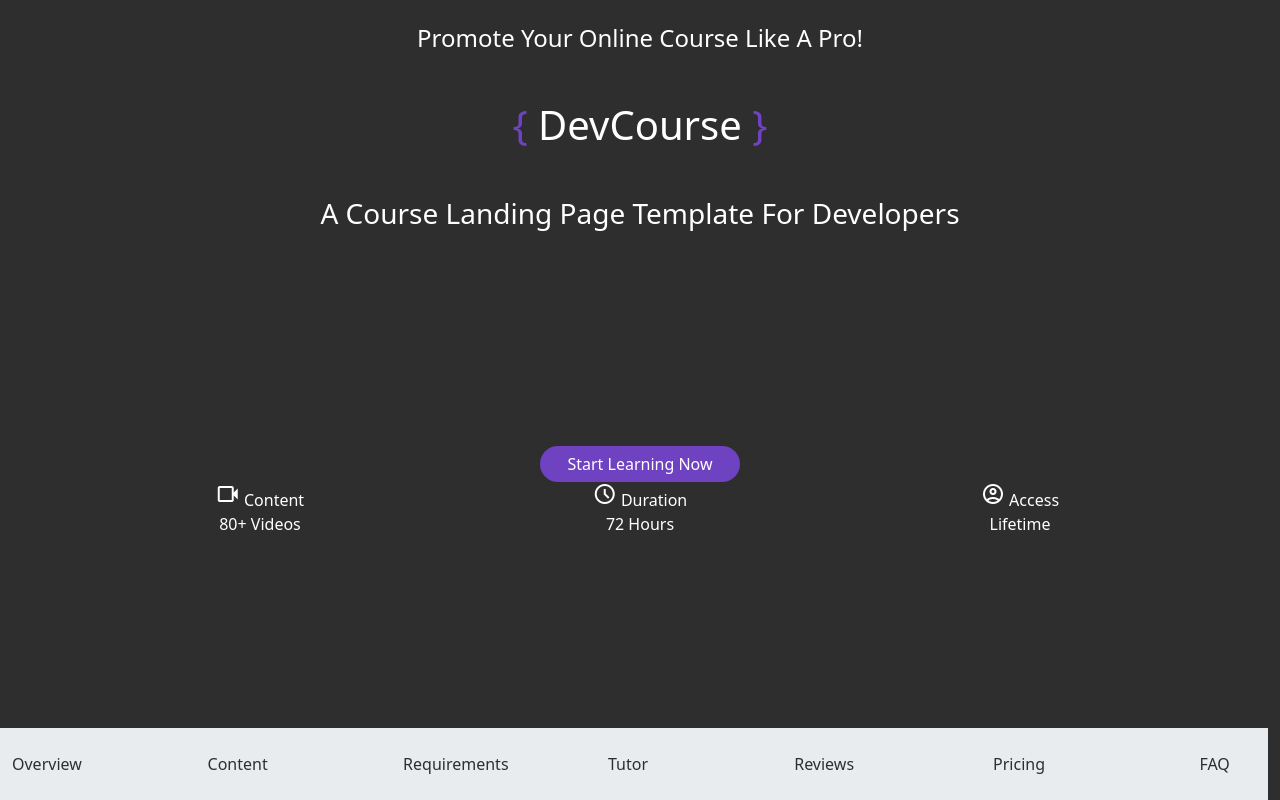
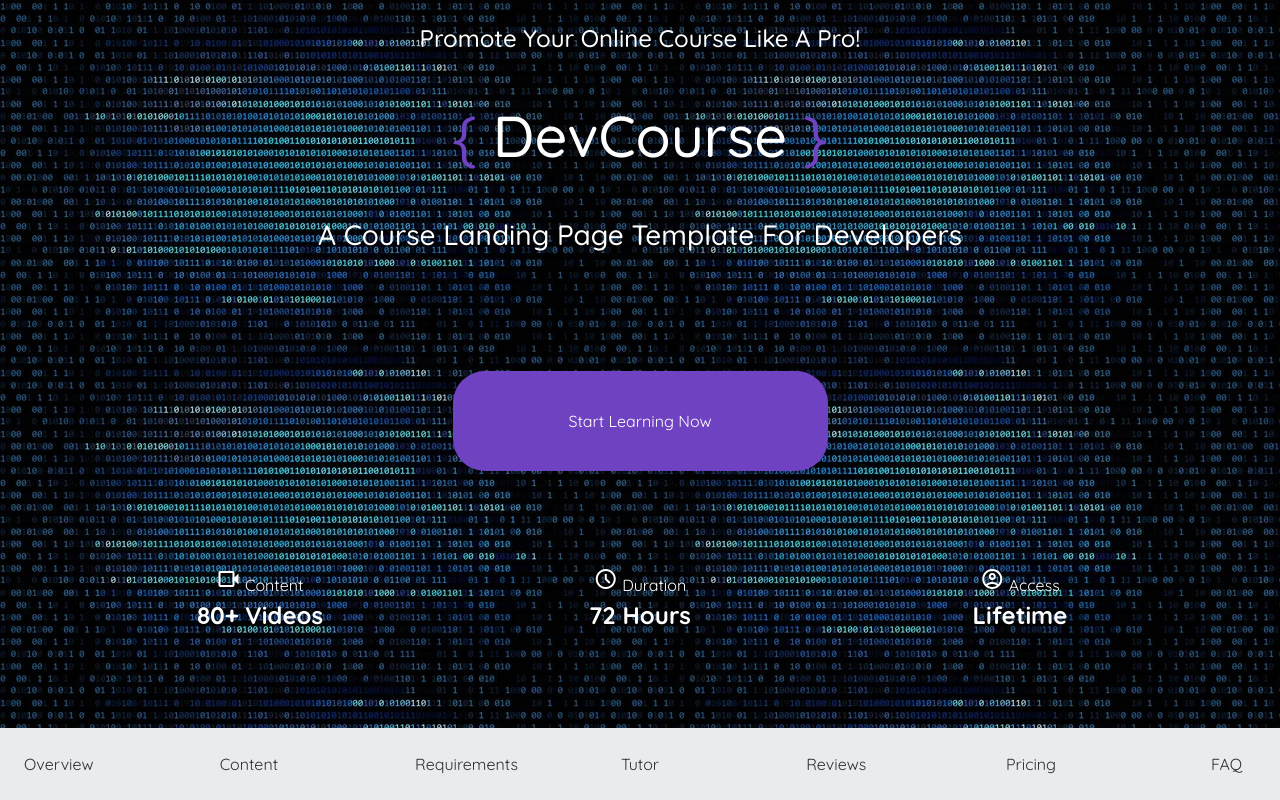
Before and after one commit to TexasR3X/BootstrapProject1, a plain HTML site: page index.html in a window 1280 px wide. Drawn offline with nearby package versions, Linux system fonts and the light colour scheme.

Commit message:
I removed the main element and made its children become children of the body, I made it so the size of the button and h1 elements change with the size of the screen, and I fixed an error where the button would turn invisible when hovered over.

```diff
--- a/css/base.scss
+++ b/css/base.scss
@@ -13,17 +13,17 @@ $black: #2e2e2e;
 
 body {
     height: 100vh;
-    background: $black url(../binaryBackground.jpg);
+    background: $black url(../images/binaryBackground.jpg);
     color: $white;
+    font-family: Quicksand, Arial, Helvetica, sans-serif;
 }
 
-h1 {
-    font-size: 40px;
+h1.fs-1 {
+    font-size: calc(2rem + 2vw) !important;
 }
 
 nav {
     background: var(--bs-secondary-bg);
-    width: 100%;
 
     a {
         text-decoration: none;
@@ -36,11 +36,19 @@ nav {
 }
 button.purple {
     @include purpleButton();
-}
-button.purple:hover {
-    @include purpleButton($color: $purpleLight);
+    transition: 0.5s;
+
+    @media screen and (max-width: 799px) {
+        height: 80px;
+        width: 300px;
+    }
+    @media screen and (min-width: 800px) {
+        height: 100px;
+        width: 375px;
+    }
 }
 
-footer, main {
-    width: 100%;
+button.purple:hover {
+    color: $purpleLight;
+    opacity: 1;
 }
--- a/index.html
+++ b/index.html
@@ -24,29 +24,29 @@
     <body class="d-flex flex-column align-items-center justify-content-between">
         <header>
             <h4 class="text-center m-4">Promote Your Online Course Like A Pro!</h4>
-            <h1 class="text-center m-5"><span class="purple">{</span> DevCourse <span class="purple">}</span></h1>
+            <h1 class="text-center m-5 fs-1"><span class="purple">{</span> DevCourse <span class="purple">}</span></h1>
             <h3 class="text-center m-4">A Course Landing Page Template For Developers</h3>
         </header>
 
-        <main class="d-flex flex-column align-items-center">
-            <button type="button" class="btn purple">Start Learning Now</button>
+        <!--<main class="d-flex flex-column align-items-center w-100">-->
+            <button type="button" class="purple">Start Learning Now</button>
 
             <div class="container text-center">
-                <div class="row fw-light">
+                <div class="row">
                     <div class="col"><i class="material-symbols-outlined">videocam</i> Content</div>
                     <div class="col"><i class="material-symbols-outlined">schedule</i> Duration</div>
                     <div class="col"><i class="material-symbols-outlined">account_circle</i> Access</div>
                 </div>
-                <div class="row">
+                <div class="row fw-bold fs-4 text">
                     <div class="col">80+ Videos</div>
                     <div class="col">72 Hours</div>
                     <div class="col">Lifetime</div>
                 </div>
             </div>
-        </main>
+        <!--</main>-->
 
-        <footer class="text-center">
-            <nav class="row d-flex justify-content-between">
+        <footer class="text-center w-100">
+            <nav class="row d-flex justify-content-between w-100 ms-0">
                 <a class="p-4 col-4 col-md-1" href="#">Overview</a>
                 <a class="p-4 col-4 col-md-1" href="#">Content</a>
                 <a class="p-4 col-4 col-md-1" href="#">Requirements</a>
```
Also changed, not shown: css/base.css, 1 other file.
